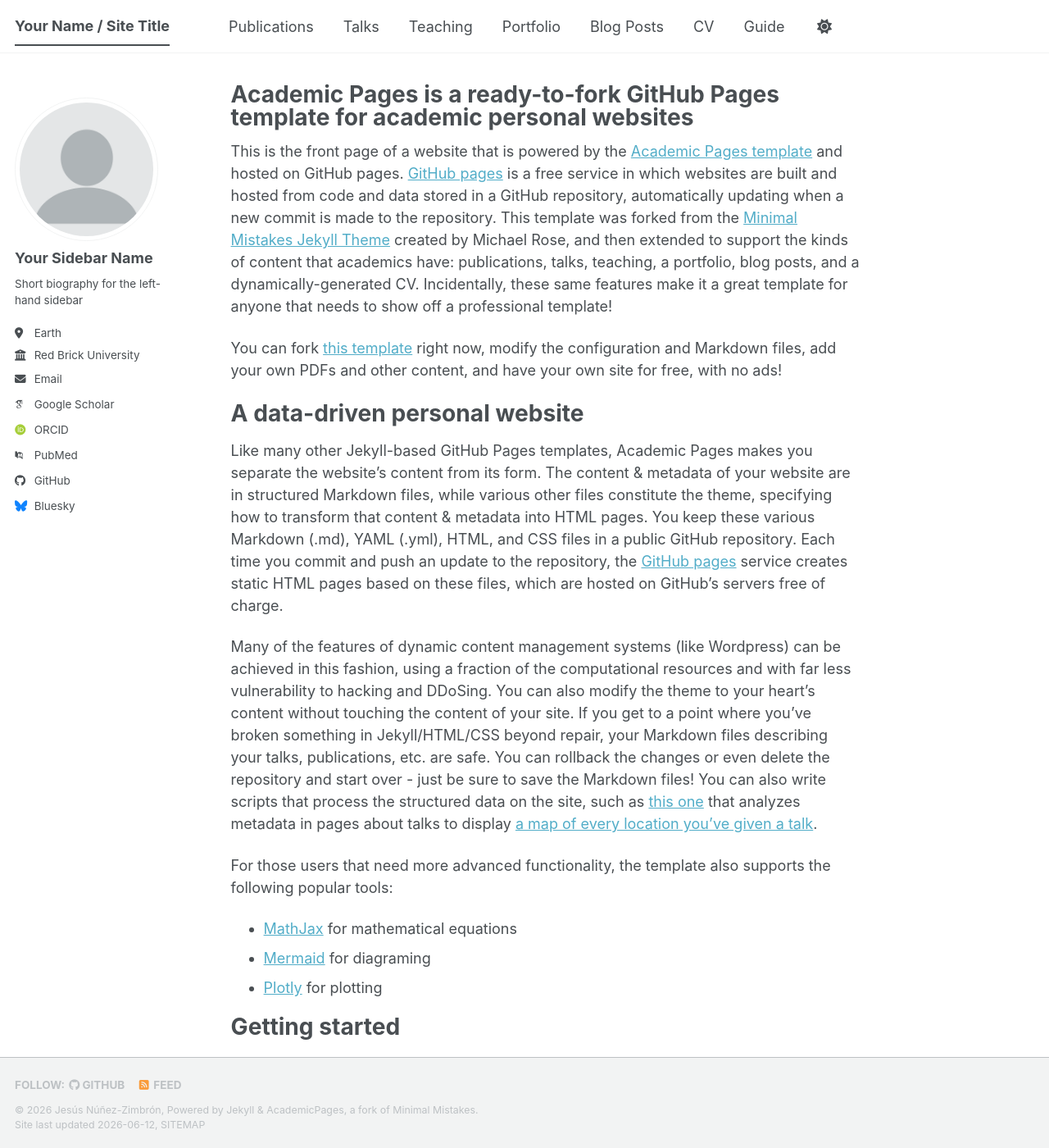
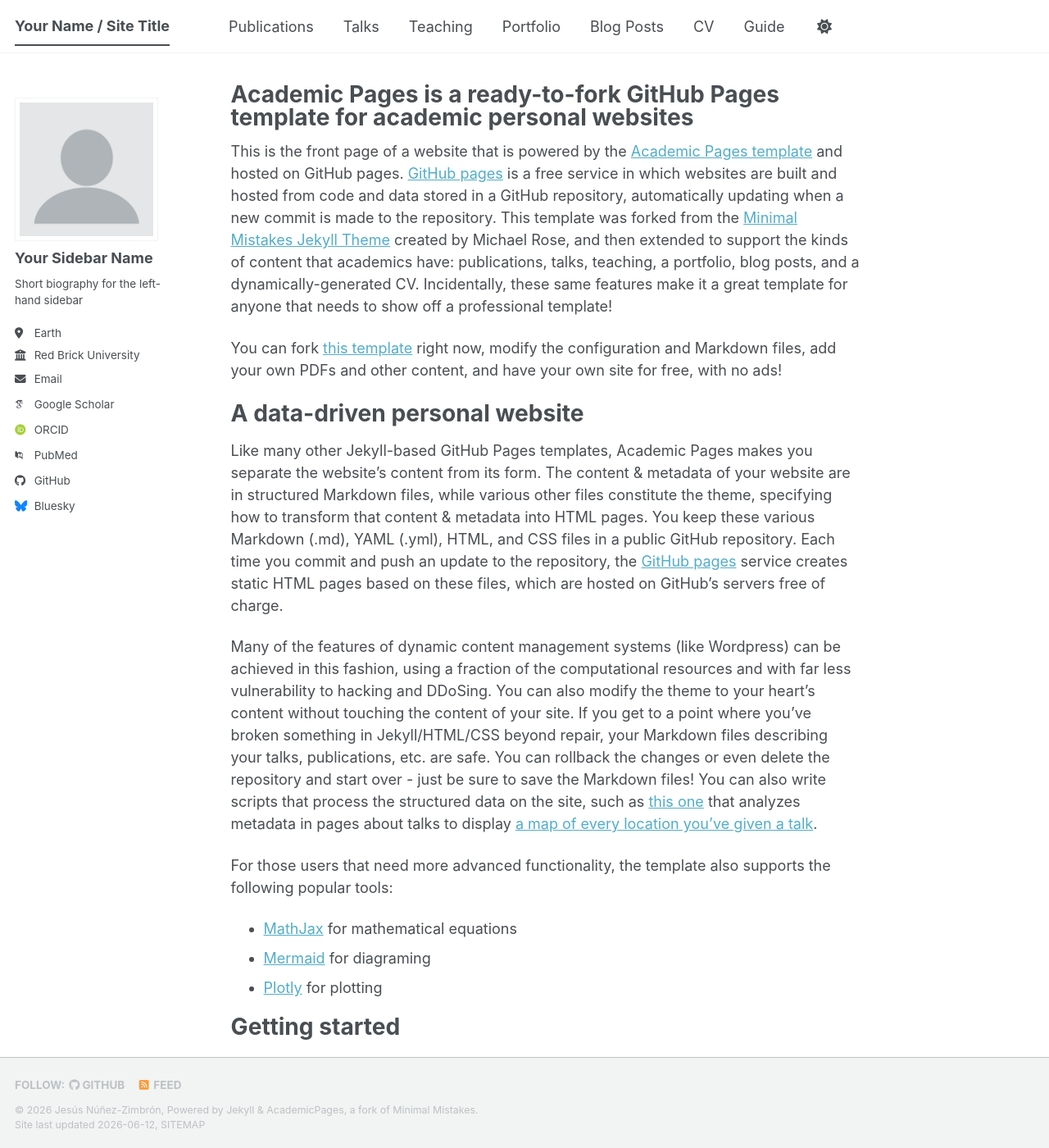
Before and after one commit to zimbron/zimbron.github.io, a Jekyll site: the page built from _pages/about.md, in a window 1280 px wide and 1400 px high. Shown: the whole window at 82% size. Built offline with Jekyll 4.4.1, drawn with Linux system fonts in a browser that asks for light colours; some web fonts are replaced; a script bundle is joined from its source files by our own code; library files that are not in the unit come from our copies.

Commit message:
Update main.scss

```diff
--- a/assets/css/main.scss
+++ b/assets/css/main.scss
@@ -41,3 +41,9 @@
     "vendor/font-awesome/solid",
     "vendor/font-awesome/brands"
 ;
+
+.author__avatar img {
+  border-radius: 0 !important;
+  aspect-ratio: 1 / 1;
+  object-fit: cover;
+}
```
